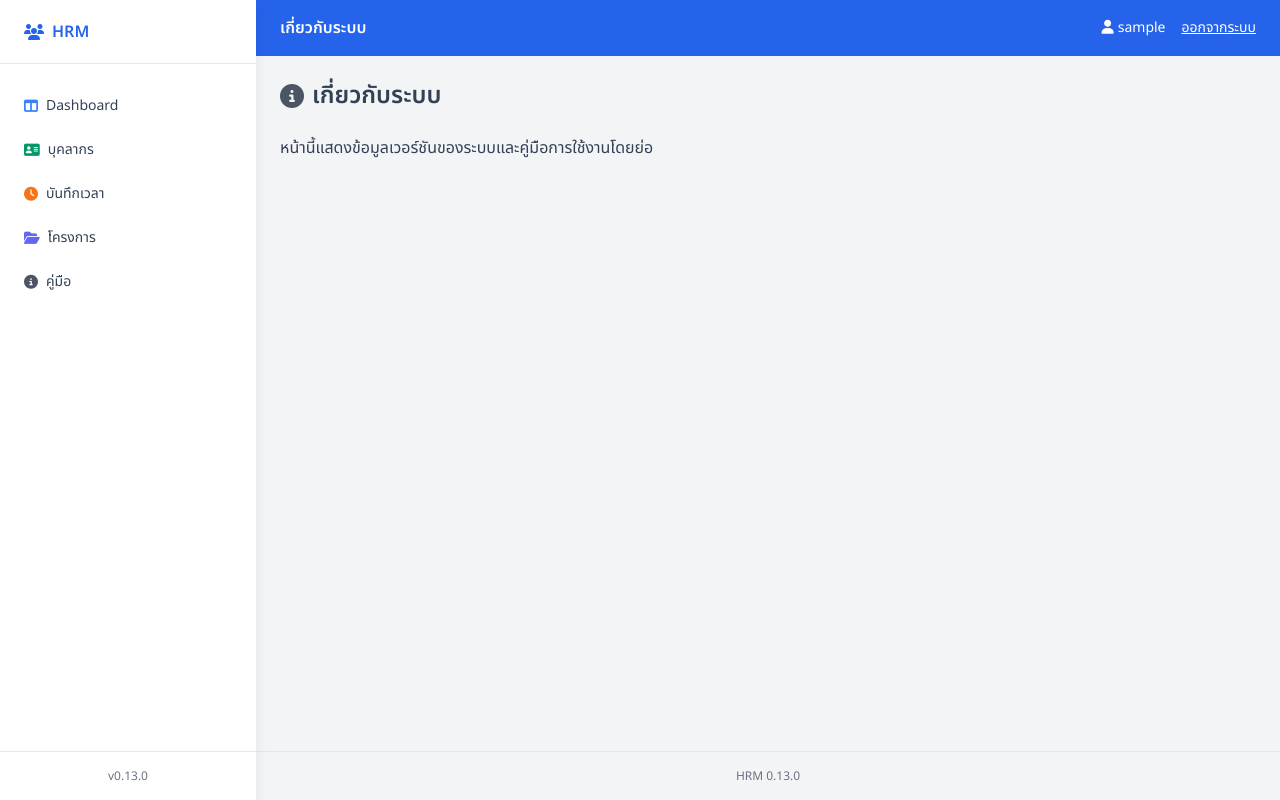
After one commit to theeraphol/hrm, a Flask app: page /hrm/about in a window 1280 px wide. The commit adds this page. Run offline with Flask 2, Linux system fonts and the light colour scheme; the visitor is signed in with stand-in values (Sample User, id 1); some libraries are stand-ins or nearby versions.

Commit message:
เพิ่มหน้าเกี่ยวกับและปรับปรุงการตั้งค่า

```diff
--- a/app.py
+++ b/app.py
@@ -170,6 +170,14 @@ def projects():
         return redirect(url_for('hrm.login'))
     return render_template('projects.html', title='โครงการ')
 
+# ----- About -----
+
+@bp.route('/about')
+def about():
+    if not sso_authenticated():
+        return redirect(url_for('hrm.login'))
+    return render_template('about.html', title='เกี่ยวกับระบบ')
+
 app.register_blueprint(bp)
 
 @app.route('/')
--- a/config.py
+++ b/config.py
@@ -3,7 +3,7 @@ import os
 class Config:
     """การตั้งค่าสำหรับแอปพลิเคชัน"""
 
-    VERSION = "0.12.0"
+    VERSION = "0.13.0"
 
     # คีย์ลับสำหรับ Flask ต้องกำหนดผ่านตัวแปรสภาพแวดล้อมเท่านั้น
     SECRET_KEY = os.environ.get("BST-bangsithong-app-SECRET_KEY-024467684")
@@ -13,7 +13,8 @@ class Config:
     DB_PORT = int(os.environ.get("MYSQL_PORT", 3306))
     DB_USER = os.environ.get('MYSQL_USER', 'root')
     # กำหนดรหัสผ่านฐานข้อมูลผ่านตัวแปรสภาพแวดล้อม
-    DB_PASSWORD = os.environ.get('987654321')
+    # รองรับตัวแปรเดิมที่อาจยังใช้งานอยู่ด้วย
+    DB_PASSWORD = os.environ.get('MYSQL_PASSWORD') or os.environ.get('987654321')
     # ค่าดีฟอลต์ตรงกับฐานข้อมูลที่สร้างจาก schema.sql
     DB_NAME = os.environ.get('MYSQL_DB', 'hrm')
     # Optional path to mysqldump for backup service
--- /dev/null
+++ b/templates/about.html
@@ -0,0 +1,5 @@
+{% extends 'base.html' %}
+{% block body %}
+<h1 class="text-2xl font-bold mb-6 flex items-center gap-2"><i class="fa-solid fa-circle-info text-gray-600"></i><span>เกี่ยวกับระบบ</span></h1>
+<p>หน้านี้แสดงข้อมูลเวอร์ชันของระบบและคู่มือการใช้งานโดยย่อ</p>
+{% endblock %}
--- a/templates/base.html
+++ b/templates/base.html
@@ -40,6 +40,11 @@
             <i class="fa-solid fa-folder-open text-indigo-500"></i> โครงการ
           </a>
         </li>
+        <li>
+          <a href="{{ url_for('hrm.about') }}" class="flex items-center gap-2 p-2 rounded-lg hover:bg-blue-50">
+            <i class="fa-solid fa-circle-info text-gray-600"></i> คู่มือ
+          </a>
+        </li>
       </ul>
     </nav>
     <div class="p-4 text-center text-xs text-gray-500 border-t">v{{ app_version }}</div>
```
Also changed, not shown: README.md.
